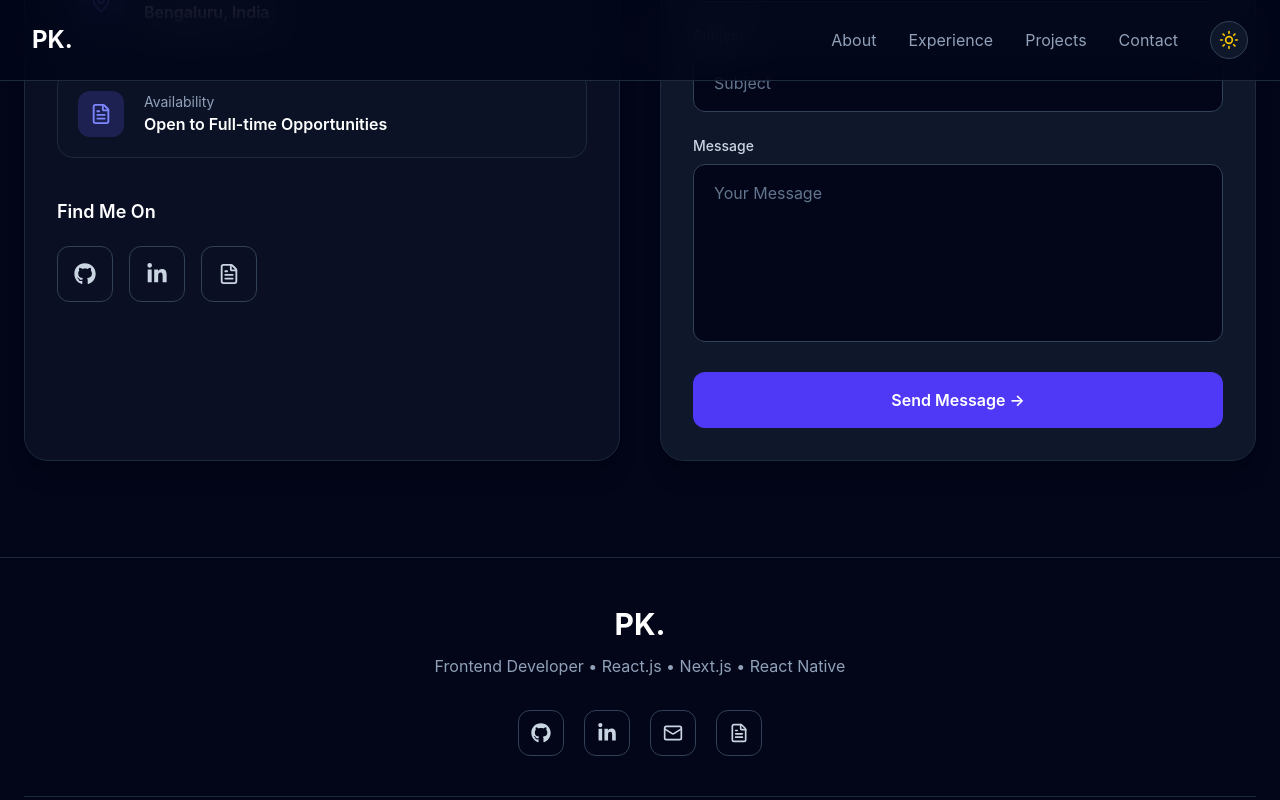
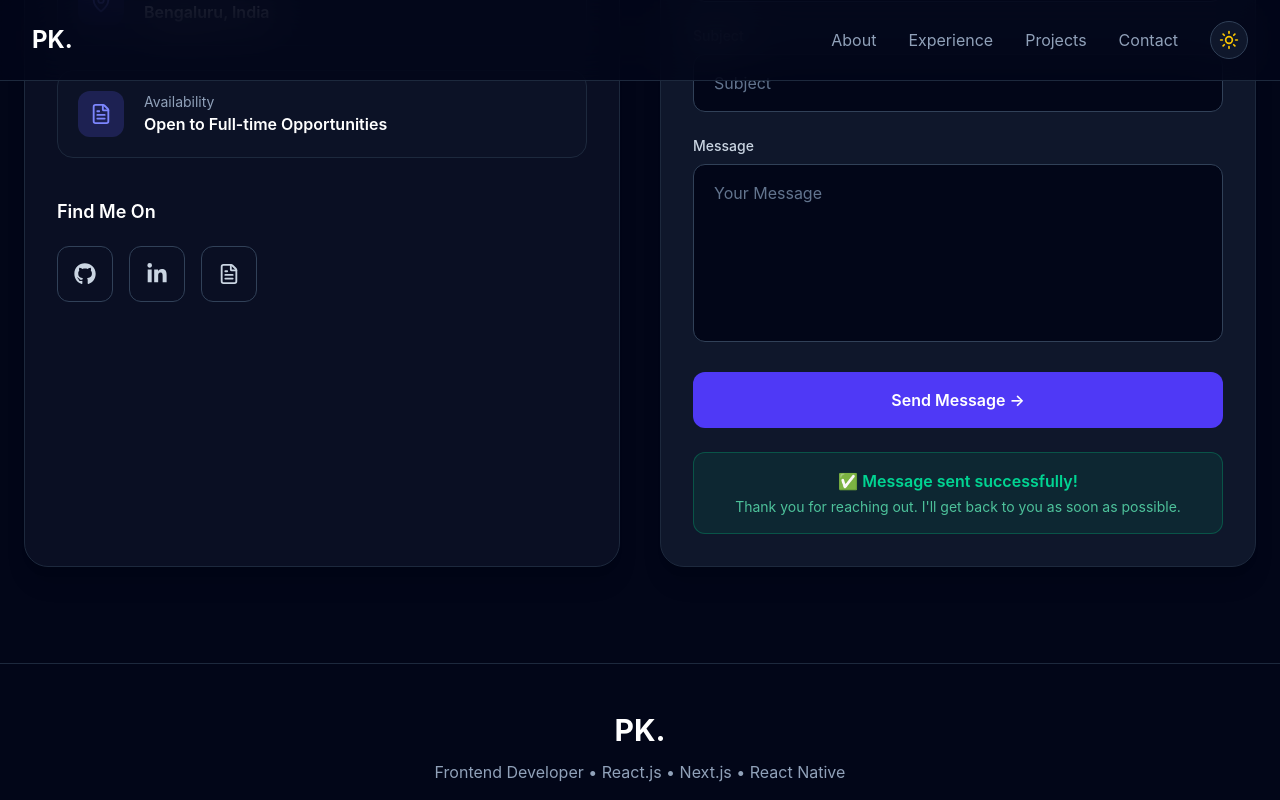
Before and after one commit to gtpankajjha/Portfolio, a React (Vite) app: page / in a window 1280 px wide. Both pictures are taken after typing "Sample", "name@example.com", "Sample", "Sample" into the empty fields and a click on the button "Send Message →". Shown: the part 4428-5228 px from the top of the page. Built offline with nearby package versions, Linux system fonts and the light colour scheme.

Commit message:
Contact update

```diff
--- a/src/component/Sections/Contact/ContactForm.tsx
+++ b/src/component/Sections/Contact/ContactForm.tsx
@@ -4,7 +4,7 @@ import toast from "react-hot-toast";
 
 const ContactForm = () => {
   const [loading, setLoading] = useState(false);
-
+  const [sent, setSent] = useState(false);
   const [formData, setFormData] = useState({
     name: "",
     from_name: "",
@@ -21,12 +21,11 @@ const ContactForm = () => {
     }));
   };
 
-  const handleSubmit = async (
-    e: React.FormEvent<HTMLFormElement>
-  ) => {
+ const handleSubmit = async (e: React.FormEvent) => {
   e.preventDefault();
 
   setLoading(true);
+  setSent(false);
 
   try {
     await emailjs.send(
@@ -44,6 +43,12 @@ const ContactForm = () => {
 
     toast.success("Message sent successfully! 🚀");
 
+    // Show confirmation inside the form
+    setSent(true);
+   // Hide confirmation message after 5 seconds
+setTimeout(() => {
+  setSent(false);
+}, 5000);
     setFormData({
       name: "",
       from_name: "",
@@ -53,9 +58,8 @@ const ContactForm = () => {
   } catch (error) {
     console.error("EmailJS Error:", error);
 
-      toast.error(
-        "Failed to send message. Please try again."
-      );
+    toast.error("Failed to send message. Please try again.");
+    setSent(false);
   } finally {
     setLoading(false);
   }
@@ -325,6 +329,29 @@ const ContactForm = () => {
           {loading ? "Sending..." : "Send Message →"}
         </button>
       </form>
+      {sent && (
+  <div
+    className="
+      mt-6
+      rounded-xl
+      border
+      border-emerald-500/30
+      bg-emerald-500/10
+      px-5
+      py-4
+      text-center
+      text-emerald-400
+    "
+  >
+    <p className="font-semibold">
+      ✅ Message sent successfully!
+    </p>
+
+    <p className="mt-1 text-sm text-emerald-300/80">
+      Thank you for reaching out. I'll get back to you as soon as possible.
+    </p>
+  </div>
+)}
     </div>
   );
 };
```
Lines whose indentation alone changed are shown as unchanged.
